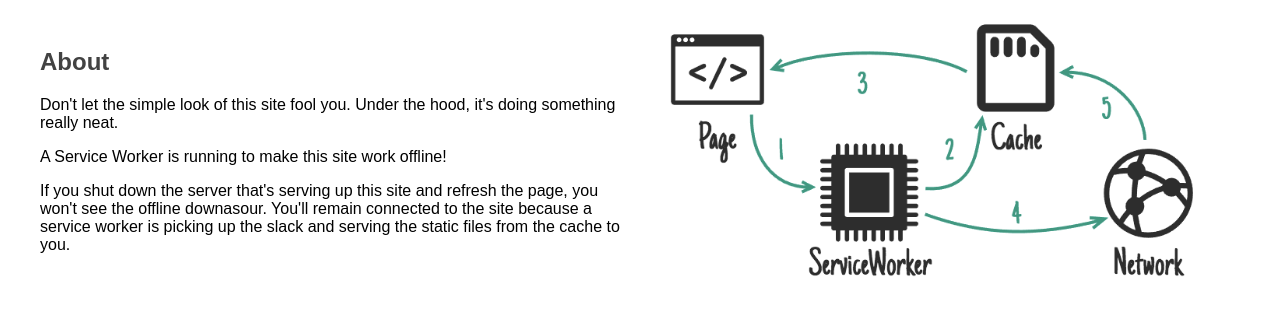
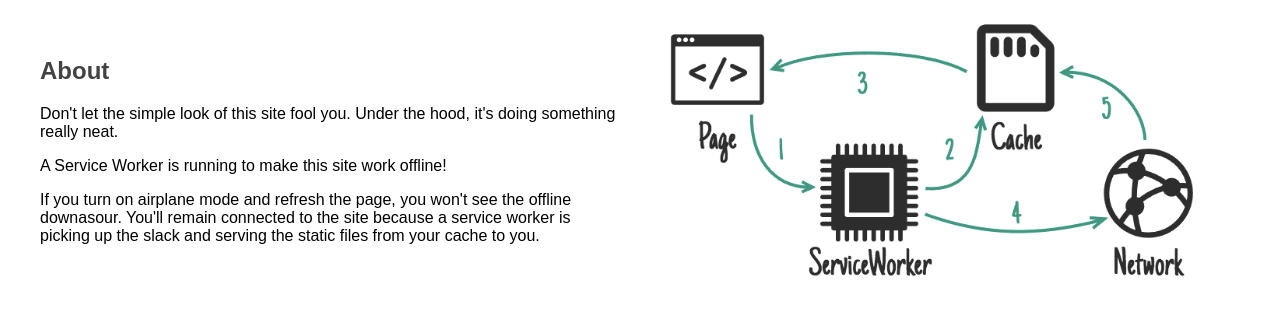
Before and after one commit to caseycarroll42/pwa-playground, a website: page app/index.html in a window 1280 px wide. Shown: the part 131-446 px from the top of the page. Drawn offline with Linux system fonts and the light colour scheme.

Commit message:
update about text

```diff
--- a/app/index.html
+++ b/app/index.html
@@ -17,7 +17,7 @@
                 <h2>About</h2>
                 <p>Don't let the simple look of this site fool you. Under the hood, it's doing something really neat.</p>
                 <p>A Service Worker is running to make this site work offline!</p>
-                <p>If you shut down the server that's serving up this site and refresh the page, you won't see the offline downasour. You'll remain connected to the site because a service worker is picking up the slack and serving the static files from the cache to you.</p>
+                <p>If you turn on airplane mode and refresh the page, you won't see the offline downasour. You'll remain connected to the site because a service worker is picking up the slack and serving the static files from your cache to you.</p>
             </div>
             <img class="sw-example" src="images/sw-cachefirst.png" alt="Diagram of Cache-First paradigm">
         </div>
```
